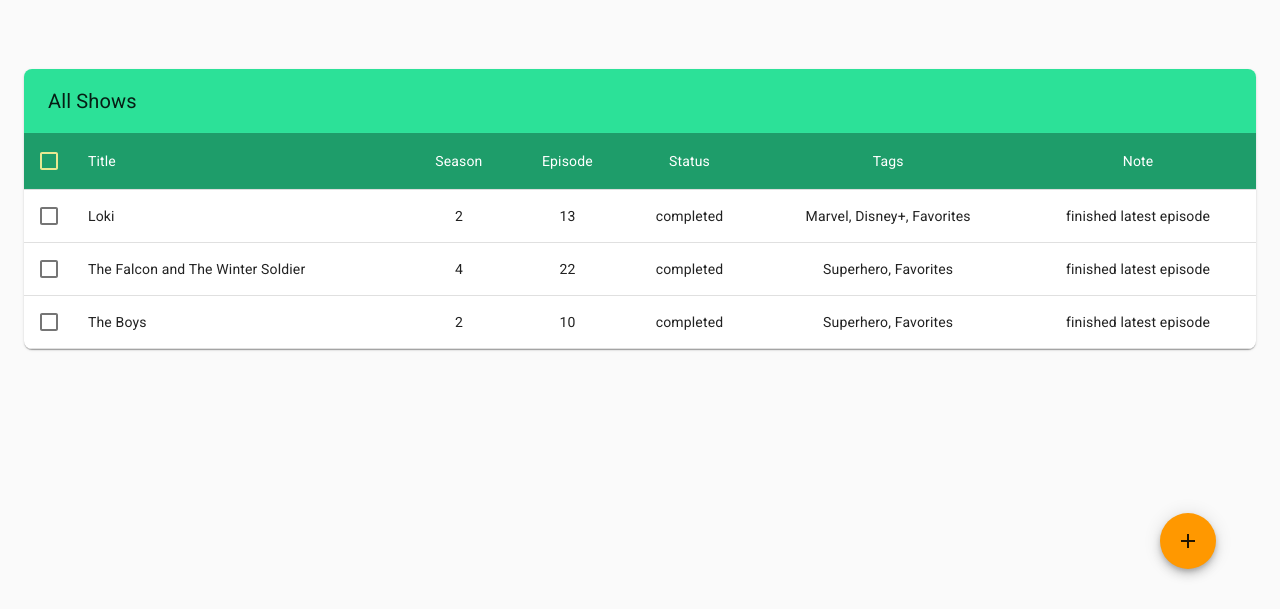
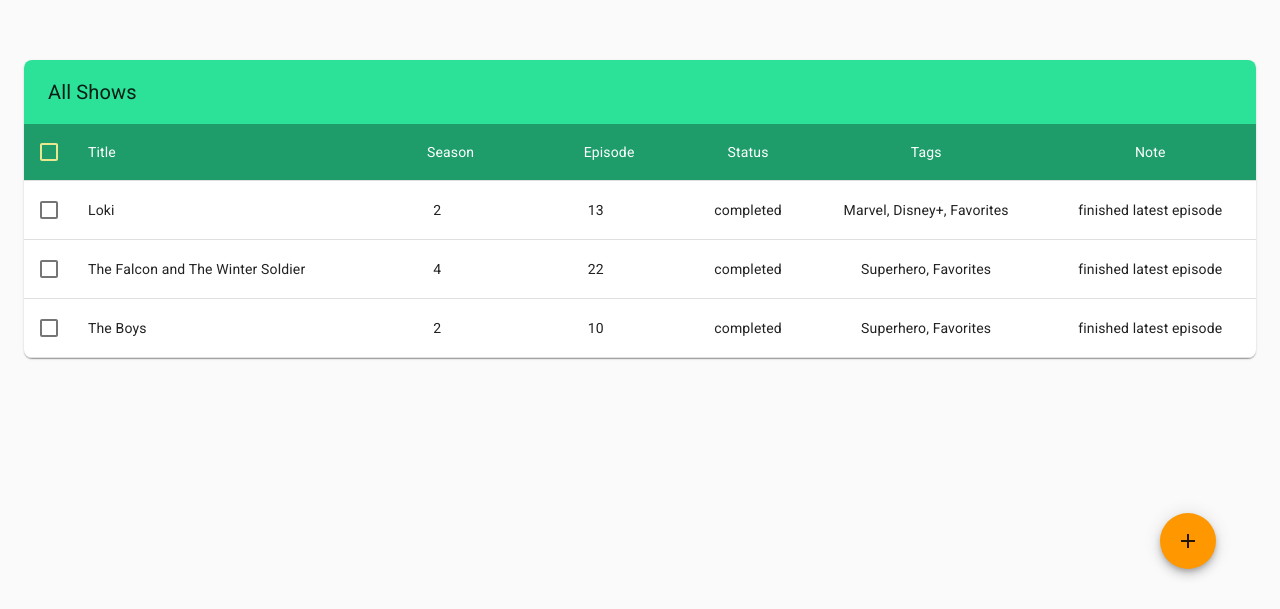
Before and after one commit to LarsSpangenberg/tv-show-list-react, a React (Create React App) app: page / in a window 1280 px wide. Shown: the part 191-800 px from the top of the page. Built offline with nearby package versions, Linux system fonts and the light colour scheme.

Commit message:
new component for number table cells and implemented increment and decrement to the table

```diff
--- a/src/components/showsList/ShowsList.js
+++ b/src/components/showsList/ShowsList.js
@@ -19,7 +19,7 @@ import ShowDetailsModal from 'components/showDetails/ShowDetailsModal';
 
 import * as detailsActions from 'store/ShowDetailsSlice';
 import { toggleCheck, toggleCheckAll, resetChecked } from 'store/CheckedListItemsSlice';
-import { deleteShows } from 'store/ShowsSlice';
+import { updateSeasonOrEpisode, deleteShows } from 'store/ShowsSlice';
 
 export default function ShowsTable() {
   const classes = useStyles();
@@ -33,11 +33,12 @@ export default function ShowsTable() {
   );
 
   const createNewShow = () => dispatch(detailsActions.createNewShow());
+  const handleIncDec = (payload) => dispatch(updateSeasonOrEpisode(payload))
   const selectShow = (show) => dispatch(detailsActions.selectShow(show));
   const handleItemCheck = (payload) => dispatch(toggleCheck(payload));
   const handleSelectAll = () => dispatch(toggleCheckAll(shows.length));
 
-  const handleDelete = () => {
+  function handleDelete() {
     const selectedIds = [];
     selectedShows.forEach((isSelected, i) => {
       if (isSelected) selectedIds.push(shows[i].id);
@@ -86,6 +87,7 @@ export default function ShowsTable() {
                     selectShow={selectShow}
                     openDetails={openDetails}
                     handleCheck={handleItemCheck}
+                    handleIncDec={handleIncDec}
                   />
                 ))}
             </TableBody>
--- /dev/null
+++ b/src/components/showsList/showsListItem/NumberTableCell.js
@@ -0,0 +1,46 @@
+import React from 'react';
+import { TableCell, Box, IconButton } from '@material-ui/core';
+import AddIcon from '@material-ui/icons/Add';
+import RemoveIcon from '@material-ui/icons/Remove';
+
+import useStyles from './NumberTableCellStyles';
+
+export default function NumberTableCell(props) {
+  const classes = useStyles();
+
+  const { name, handleIncDec, ...attr } = props;
+
+  function handleIncDecClick(isIncrementing, e) {
+    e.stopPropagation();
+    handleIncDec(name, isIncrementing);
+  }
+
+  return (
+    <TableCell className={classes.root} align='center' {...attr}>
+      <Box
+        width={100}
+        display='flex'
+        justifyContent='space-between'
+        alignItems='center'
+      >
+        <IconButton
+          className={classes.button}
+          onClick={handleIncDecClick.bind(this, false)}
+          size='small'
+        >
+          <RemoveIcon fontSize='small' />
+        </IconButton>
+
+        {props.children}
+
+        <IconButton
+          className={classes.button}
+          onClick={handleIncDecClick.bind(this, true)}
+          size='small'
+        >
+          <AddIcon fontSize='small' />
+        </IconButton>
+      </Box>
+    </TableCell>
+  );
+}
--- /dev/null
+++ b/src/components/showsList/showsListItem/NumberTableCellStyles.js
@@ -0,0 +1,18 @@
+import { makeStyles } from '@material-ui/core';
+
+export default makeStyles((theme) => ({
+  root: {
+    '&:hover button': {
+      opacity: 1,
+    },
+  },
+  flexContainer: {
+    display: 'flex',
+    justifyContent: 'space-between',
+    alignItems: 'center',
+  },
+  button: {
+    opacity: 0,
+    transition: 'opacity .3s ease-in-out',
+  },
+}));
--- a/src/components/showsList/showsListItem/ShowsListItem.js
+++ b/src/components/showsList/showsListItem/ShowsListItem.js
@@ -3,16 +3,30 @@ import clsx from 'clsx';
 import { TableRow, TableCell, Checkbox } from '@material-ui/core';
 
 import useStyles from './ShowsListItemStyles';
+import NumberTableCell from './NumberTableCell';
 
 export default function ShowsListItem(props) {
   const classes = useStyles();
 
-  const { i, show, isChecked, selectShow, openDetails, handleCheck } = props;
+  const {
+    i,
+    show,
+    isChecked,
+    selectShow,
+    openDetails,
+    handleCheck,
+    handleIncDec,
+  } = props;
+
   const { id, title, season, episode, status, note, tags } = show;
 
   function handleShowClick() {
     selectShow(show);
     openDetails();
+  }
+
+  function handleIncDecClick(field, isIncrementing) {
+    handleIncDec({ id, field, isIncrementing });
   }
 
   function handleCheckClick(e) {
@@ -46,15 +60,33 @@ export default function ShowsListItem(props) {
 
       <TableCell onClick={handleShowClick}>{title}</TableCell>
 
-      <TableCell onClick={handleShowClick} align='center'>{season}</TableCell>
+      <NumberTableCell
+        name='season'
+        onClick={handleShowClick}
+        handleIncDec={handleIncDecClick}
+      >
+        {season}
+      </NumberTableCell>
 
-      <TableCell onClick={handleShowClick} align='center'>{episode}</TableCell>
+      <NumberTableCell
+        name='episode'
+        onClick={handleShowClick}
+        handleIncDec={handleIncDecClick}
+      >
+        {episode}
+      </NumberTableCell>
 
-      <TableCell onClick={handleShowClick} align='center'>{status}</TableCell>
+      <TableCell onClick={handleShowClick} align='center'>
+        {status}
+      </TableCell>
 
-      <TableCell onClick={handleShowClick} align='center'>{formattedTags()}</TableCell>
+      <TableCell onClick={handleShowClick} align='center'>
+        {formattedTags()}
+      </TableCell>
 
-      <TableCell onClick={handleShowClick} align='center'>{note}</TableCell>
+      <TableCell onClick={handleShowClick} align='center'>
+        {note}
+      </TableCell>
     </TableRow>
   );
 }
--- a/src/components/showsList/showsListItem/ShowsListItemStyles.js
+++ b/src/components/showsList/showsListItem/ShowsListItemStyles.js
@@ -8,8 +8,5 @@ export default makeStyles((theme) => ({
   },
   textCenter: {
     textAlign: 'center',
-  },
-  numberCell: {
-    textAlign: 'center',
-  },
+  }
 }));
--- a/src/store/ShowsSlice.js
+++ b/src/store/ShowsSlice.js
@@ -8,18 +8,26 @@ export const showsSlice = createSlice({
       state.push(action.payload);
     },
     updateShow(state, action) {
-      const i = state.findIndex(show => show.id === action.payload.id);
-      state[i] = action.payload;
+      const i = state.findIndex((show) => show.id === action.payload.id);
+      if (i !== -1) state[i] = action.payload;
     },
     deleteShow(state, action) {
-      return state.filter(show => show.id !== action.payload);
+      return state.filter((show) => show.id !== action.payload);
     },
     deleteShows(state, action) {
-      return state.filter(show => !action.payload.includes(show.id));
+      return state.filter((show) => !action.payload.includes(show.id));
+    },
+    updateSeasonOrEpisode(state, action) {
+      const { id, field, isIncrementing } = action.payload;
+      const i = state.findIndex((show) => show.id === id);
+
+      if (isIncrementing) state[i][field]++;
+      else state[i][field]--;
     },
   },
 });
 
-export const { addShow, updateShow, deleteShow, deleteShows } = showsSlice.actions;
+export const { addShow, updateShow, updateSeasonOrEpisode, deleteShow, deleteShows } =
+  showsSlice.actions;
 
 export default showsSlice.reducer;
```
